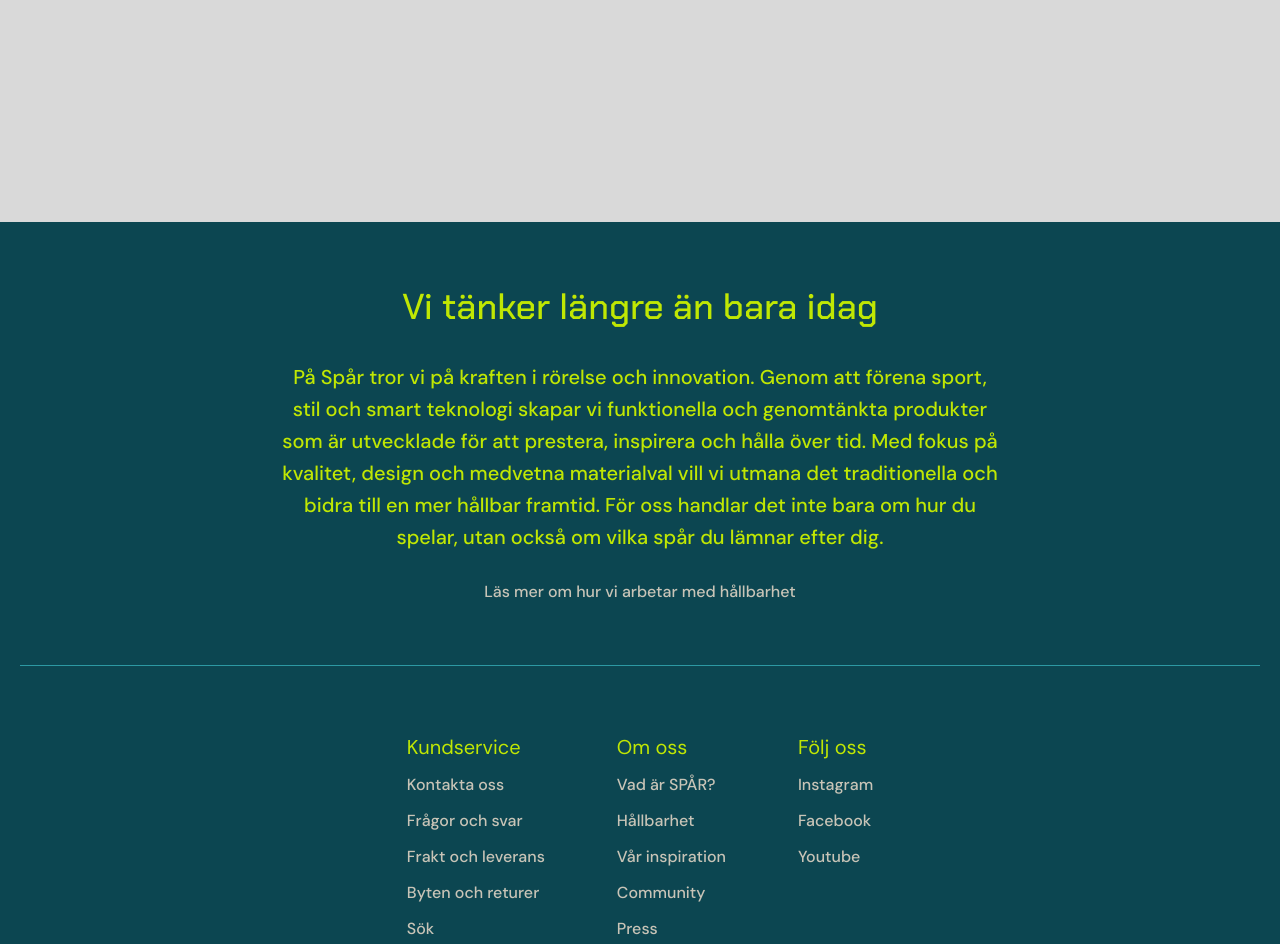
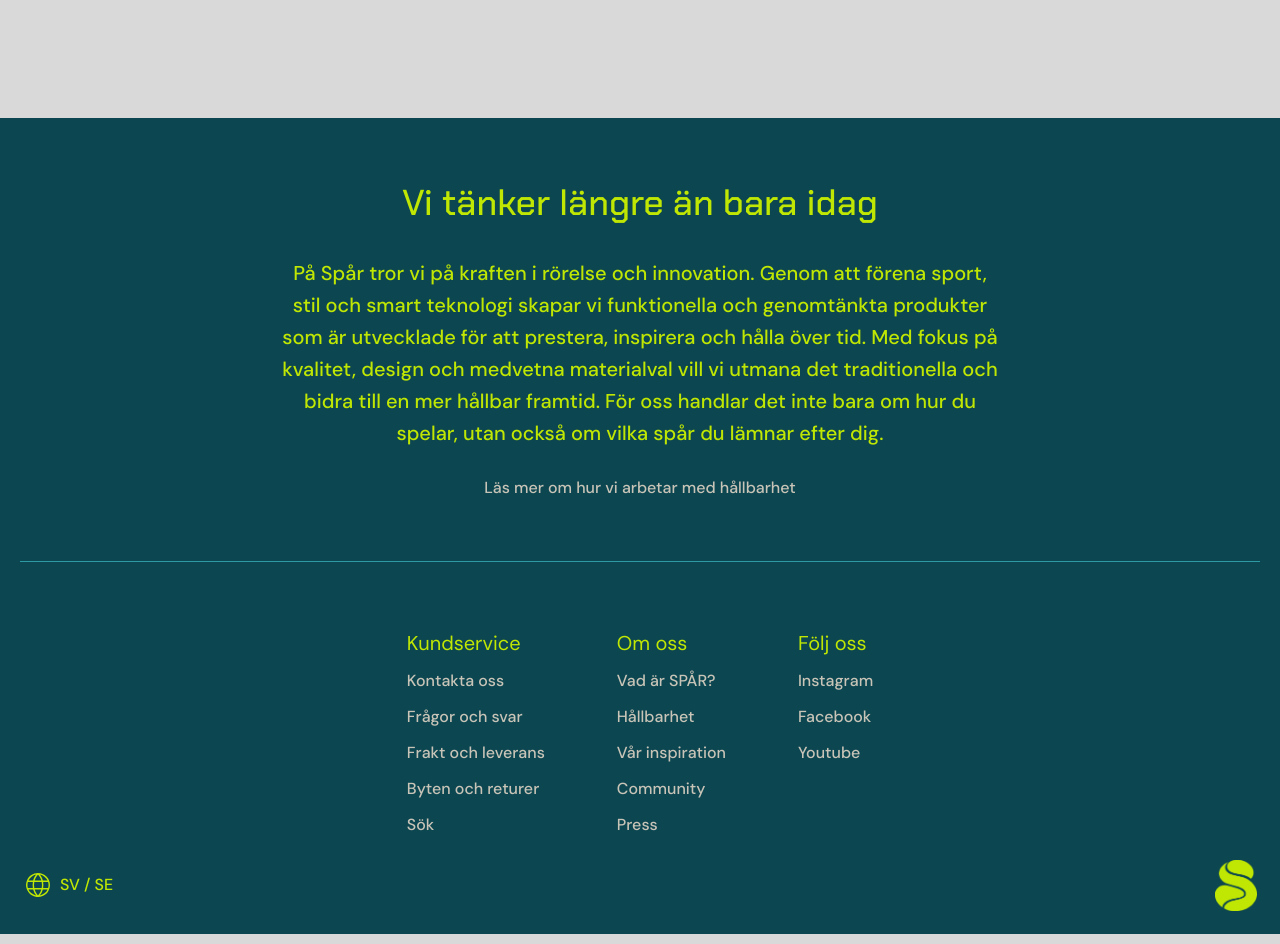
Before and after one commit to ElinOlssson/sparet, a plain HTML site: page index.html in a window 1280 px wide. Shown: the part 6422-7366 px from the top of the page. Drawn offline with Linux system fonts and the light colour scheme.

Commit message:
changes-space-footer

```diff
--- a/style.css
+++ b/style.css
@@ -965,7 +965,7 @@ body {
 /* FOOTER*/
 
 footer {
-  margin-top: 128px;
+  margin-top: 64px;
   background-color: var(--color-primary);
 }
 
@@ -973,7 +973,7 @@ footer {
   display: block;
   text-align: center;
   width: 100%;
-  margin-top: 128px;
+  margin-top: 0px;
 }
 
 .footer-one h5 {
@@ -1863,7 +1863,7 @@ html {
   }
 
   footer {
-    margin-top: 224px;
+    margin-top: 120px;
   }
 
   .footer-one {
```
